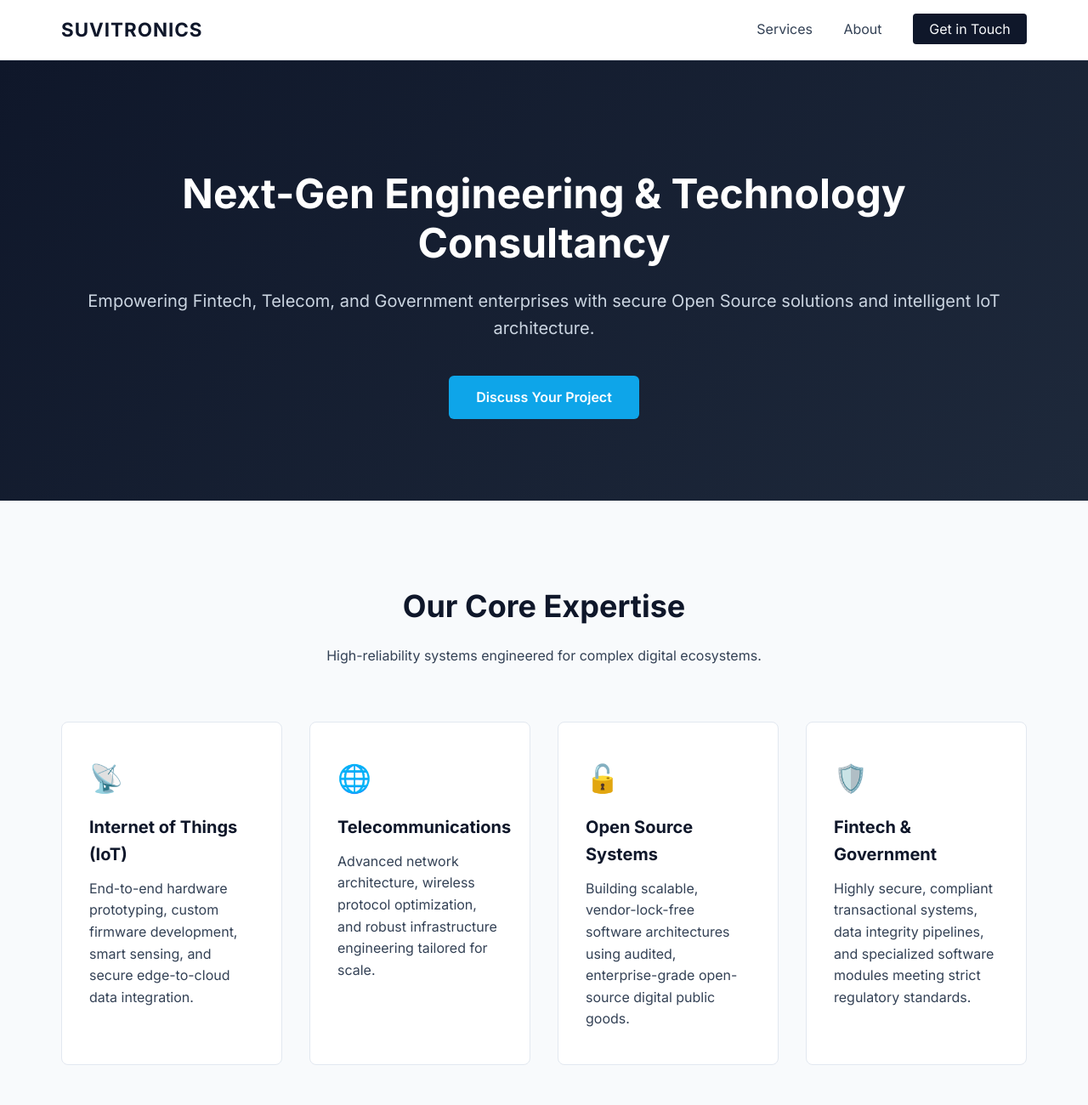
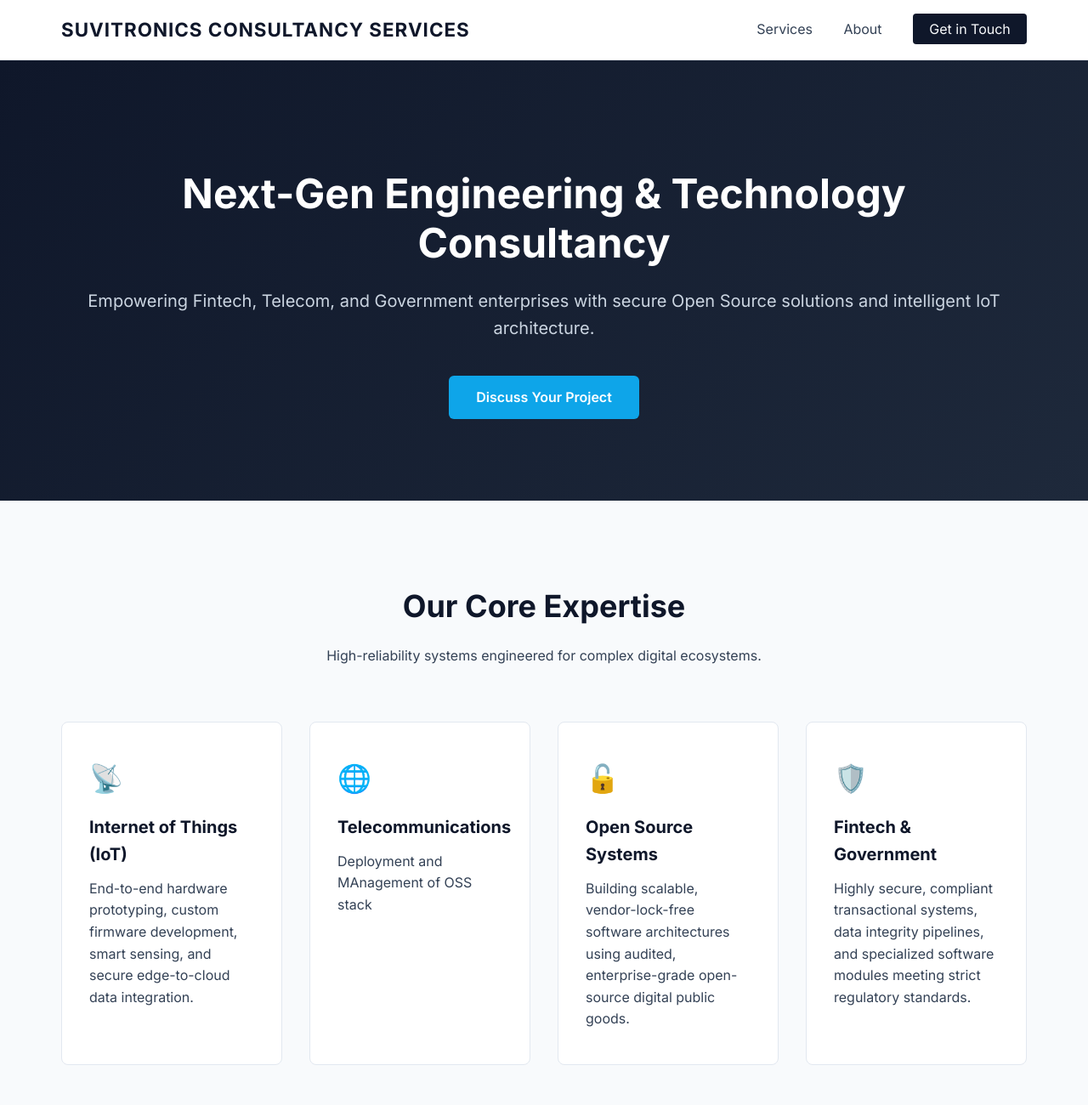
Before and after one commit to vipint99/Suvitronics_page, a plain HTML site: page index.html in a window 1280 px wide. Shown: the top 1300 px of the page at 85% size. Drawn offline with Linux system fonts and the light colour scheme.

Commit message:
Update title, logo, and contact email in index.html

```diff
--- a/index.html
+++ b/index.html
@@ -3,7 +3,7 @@
 <head>
     <meta charset="UTF-8">
     <meta name="viewport" content="width=device-width, initial-scale=1.0">
-    <title>Suvitronics | Enterprise IoT, Telecom & Open Source Consulting</title>
+    <title>Suvitronics Consultancy Services | Enterprise IoT, Telecom & Open Source Consulting</title>
     <link rel="stylesheet" href="style.css">
     <!-- Google Fonts for clean, modern tech typography -->
     <link rel="preconnect" href="https://fonts.googleapis.com">
@@ -15,7 +15,7 @@
     <!-- Navigation Header -->
     <header>
         <div class="container navbar">
-            <div class="logo">SUVITRONICS</div>
+            <div class="logo">SUVITRONICS CONSULTANCY SERVICES</div>
             <nav>
                 <a href="#services">Services</a>
                 <a href="#about">About</a>
@@ -53,7 +53,7 @@
                 <div class="card">
                     <div class="icon">🌐</div>
                     <h3>Telecommunications</h3>
-                    <p>Advanced network architecture, wireless protocol optimization, and robust infrastructure engineering tailored for scale.</p>
+                    <p>Deployment and MAnagement of OSS stack</p>
                 </div>
 
                 <!-- Open Source Solutions -->
@@ -93,7 +93,7 @@
         <div class="container contact-box">
             <h2>Let's Build Something Reliable</h2>
             <p>Ready to discuss an optimization project, compliance architecture, or custom hardware design? Drop us a line.</p>
-            <a href="mailto:info@suvitronics.com" class="btn-large">info@suvitronics.com</a>
+            <a href="mailto:suvitronics@gmail.com" class="btn-large">suvitronics@gmail.com</a>
         </div>
     </section>
 
```
